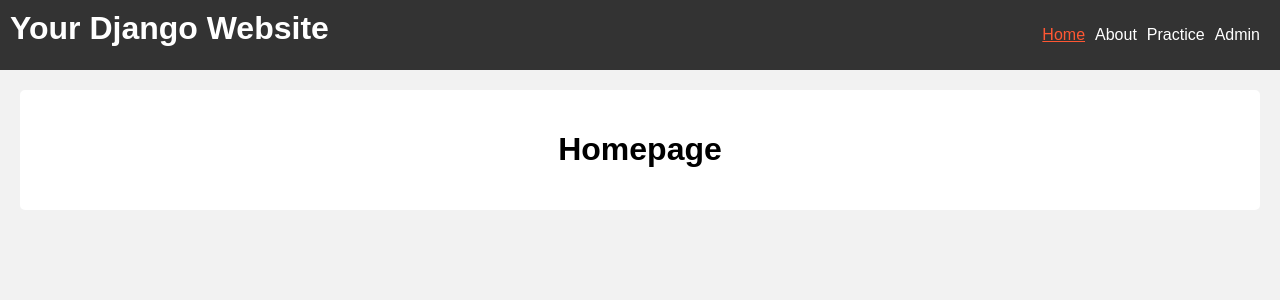
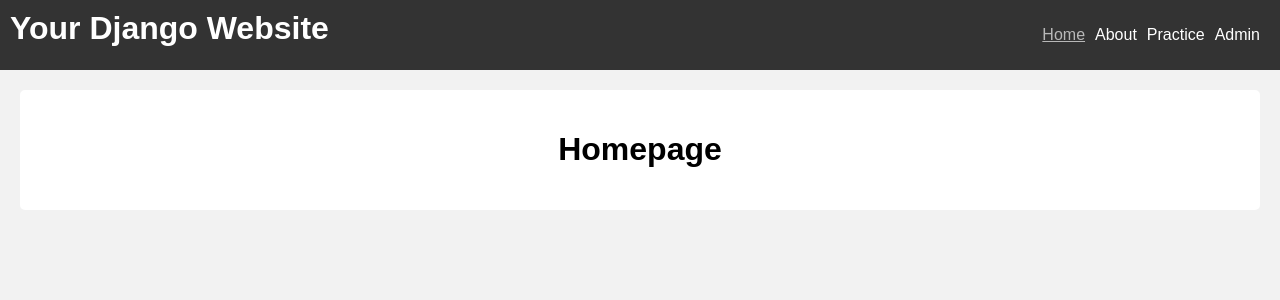
Before and after one commit to Indigopearl/FRAMEWORK, a Django app: page / in a window 1280 px wide, with the pointer over the restyled element. Shown: the top 300 px of the page. Run offline with Django 4.2, Linux system fonts and the light colour scheme.

Commit message:
Updated hover color

```diff
--- a/DJANGO_PROJECTS/django_tutorial/templates/base.html
+++ b/DJANGO_PROJECTS/django_tutorial/templates/base.html
@@ -34,7 +34,7 @@
                 transition: color 0.3s;
             }
             .header ul li a:hover {
-            color: #FF5733; /* Change to your preferred hover color */
+                color: #b8b8b8;
                 text-decoration: underline;
             }
             .content {
@@ -56,8 +56,6 @@
             </ul>
         </div>
 
-    <div class="content">
-        {% block content %}{% endblock %}
-    </div>
+        <div class="content">{% block content %}{% endblock %}</div>
     </body>
 </html>
```
Lines whose indentation alone changed are shown as unchanged.
